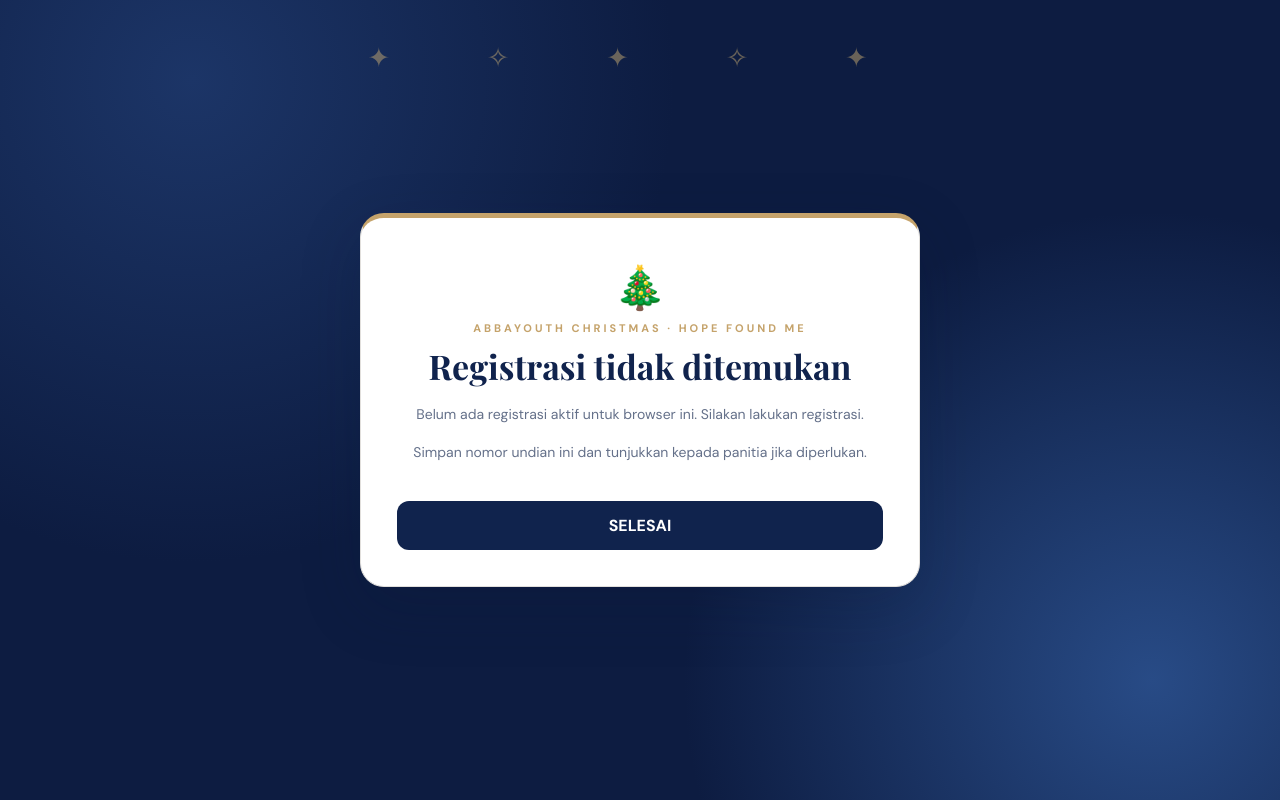
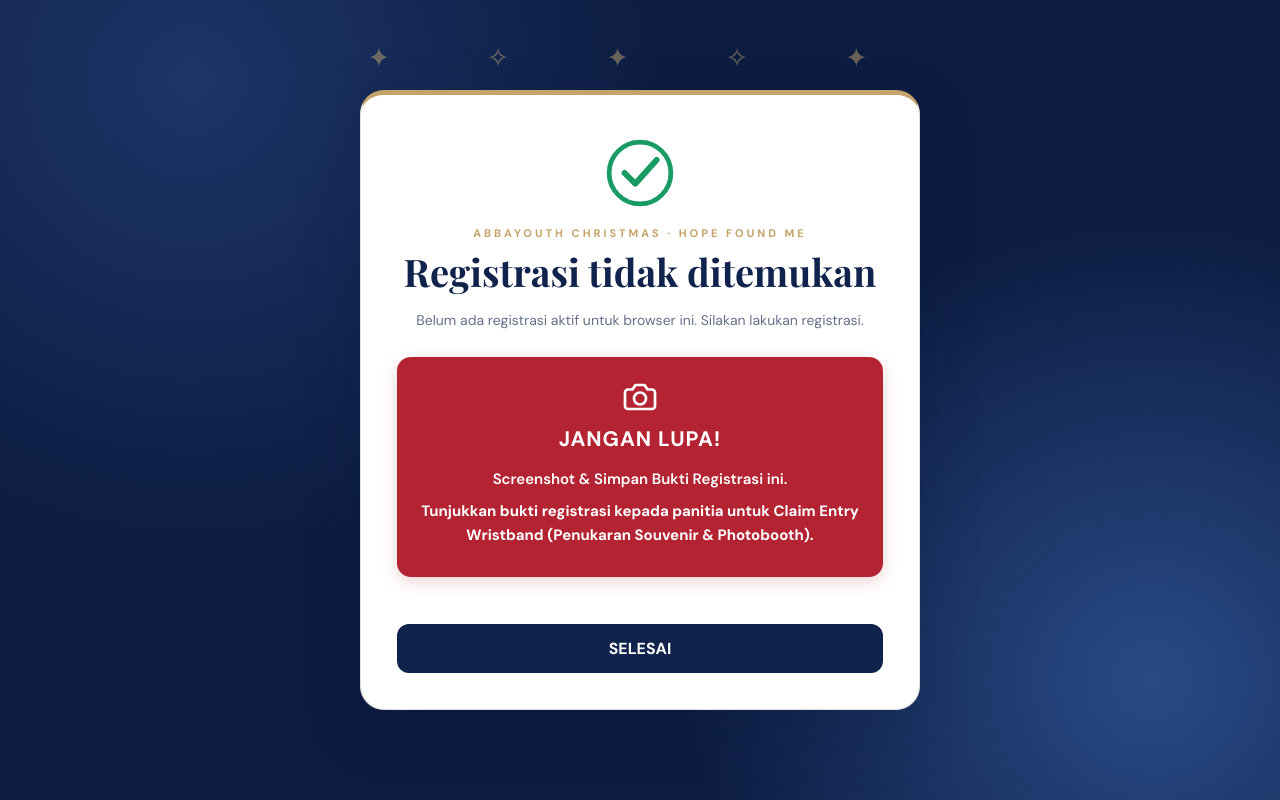
Before and after one commit to aleksoyy/AbbayouthChristmasInvitation, a website: page public/success.html in a window 1280 px wide. Drawn offline with nearby package versions, Linux system fonts and the light colour scheme; no server answers.

Commit message:
Update Abbayouth success page design

```diff
--- a/public/styles.css
+++ b/public/styles.css
@@ -19,3 +19,19 @@
 /* Abbayouth official logo: replaces decorative star */
 .brand-mark{width:84px;height:84px;border:0;background:transparent;overflow:hidden;margin:0 auto 12px;display:grid;place-items:center}
 .brand-mark img{display:block;width:76px;height:76px;object-fit:contain}
+
+/* Instruksi bukti registrasi */
+.success-instruction{background:#b42332;color:#fff;padding:16px 18px;border-radius:12px;font-weight:700;line-height:1.55;font-size:14px;margin:20px 0;}
+
+.success-panel .success-instruction{display:block!important;background-color:#B42332!important;color:#fff!important;padding:18px 20px!important;border-radius:12px!important;font-weight:800!important;font-size:16px!important;line-height:1.55!important;margin:24px 0!important;}
+
+/* Success confirmation: Christmas navy, gold and high-visibility red */
+.success-check{display:flex;justify-content:center;align-items:center;color:#189c64;margin:4px auto 15px}
+.success-title{font-size:clamp(27px,5vw,38px);line-height:1.18;margin:10px 0 14px}
+.participant-label{font-size:12px;font-weight:800;letter-spacing:2px;color:#9b7a36;margin:16px 0 6px}
+.success-panel .success-instruction{background:#B42332!important;color:white!important;padding:22px 20px!important;border-radius:14px!important;box-shadow:0 5px 16px rgba(180,35,50,.2)}
+.success-instruction .camera-icon{display:block;margin:0 auto 8px;color:#fff}
+.success-instruction .notice-title{font-size:21px;font-weight:800;letter-spacing:1px;margin-bottom:12px}
+.success-instruction p{font-size:15px;font-weight:600;line-height:1.6;margin:8px 0;color:#fff}
+.success-instruction strong{font-weight:800}
+@media(max-width:480px){.success-instruction .notice-title{font-size:19px}.success-instruction p{font-size:14px}}
--- a/public/success.html
+++ b/public/success.html
@@ -1,10 +1,15 @@
-<!doctype html><html lang="id"><head><meta charset="utf-8"><meta name="viewport" content="width=device-width,initial-scale=1"><title>Registrasi Berhasil | Abbayouth</title><link rel="stylesheet" href="/styles.css"></head>
+<!doctype html><html lang="id"><head><meta charset="utf-8"><meta name="viewport" content="width=device-width,initial-scale=1"><title>Registrasi Berhasil | Abbayouth</title><link rel="stylesheet" href="/styles.css?v=20261114-3"></head>
 <body><main class="page-shell"><section class="panel success-panel">
-  <div class="success-icon">🎄</div><div class="eyebrow">Abbayouth Christmas · Hope Found Me</div>
-  <h1 class="success-title">Selamat! Registrasi Kamu Berhasil</h1>
-  <p class="success-copy">Terima kasih sudah melakukan registrasi. Sampai bertemu di perayaan Natal Abbayouth!</p>
-  <div class="ticket"><div class="ticket-label">YOUR LUCKY DRAW NUMBER</div><div class="ticket-number" id="number">---</div><div class="guest-name" id="guestName"></div></div>
-  <p class="success-copy">Simpan nomor undian ini dan tunjukkan kepada panitia jika diperlukan.</p>
+  <div class="success-check" aria-label="Registrasi berhasil"><svg viewBox="0 0 64 64" width="76" height="76" role="img" aria-hidden="true"><circle cx="32" cy="32" r="26" fill="none" stroke="currentColor" stroke-width="4"/><path d="M19 32l9 9 18-20" fill="none" stroke="currentColor" stroke-width="5" stroke-linecap="round" stroke-linejoin="round"/></svg></div><div class="eyebrow">Abbayouth Christmas · Hope Found Me</div>
+  <h1 class="success-title">REGISTRASI BERHASIL!</h1>
+  <p class="success-copy">Terima kasih sudah melakukan registrasi.</p>
+  <div class="ticket"><div class="ticket-label">Your Agent Code Is</div><div class="ticket-number" id="number">---</div><div class="participant-label">NAMA PESERTA</div><div class="guest-name" id="guestName"></div></div>
+  <div class="success-instruction" role="note" style="background-color:#B42332;color:#FFFFFF;padding:22px 20px;border-radius:14px;text-align:center;margin:24px 0;box-shadow:0 5px 16px rgba(180,35,50,.20);">
+    <svg class="camera-icon" width="36" height="36" viewBox="0 0 24 24" fill="none" stroke="currentColor" stroke-width="1.8" stroke-linecap="round" stroke-linejoin="round" aria-hidden="true"><path d="M4 7h3l2-3h6l2 3h3a2 2 0 0 1 2 2v9a2 2 0 0 1-2 2H4a2 2 0 0 1-2-2V9a2 2 0 0 1 2-2z"/><circle cx="12" cy="13" r="4"/></svg>
+    <div class="notice-title">JANGAN LUPA!</div>
+    <p>Screenshot &amp; Simpan Bukti Registrasi ini.</p>
+    <p><strong>Tunjukkan bukti registrasi kepada panitia untuk Claim Entry Wristband (Penukaran Souvenir &amp; Photobooth).</strong></p>
+  </div>
   <button class="btn btn-primary" onclick="location.href='/register'">SELESAI</button>
 </section></main>
 <script>
@@ -16,7 +21,7 @@
     document.getElementById("number").textContent = String(guest.lotteryNumber).padStart(3, "0");
     document.getElementById("guestName").textContent = guest.fullName;
     ticket.classList.remove("hidden");
-    title.textContent = "Registrasi Kamu Berhasil";
+    title.textContent = "REGISTRASI BERHASIL!";
   };
   ticket.classList.add("hidden");
   try {
```
